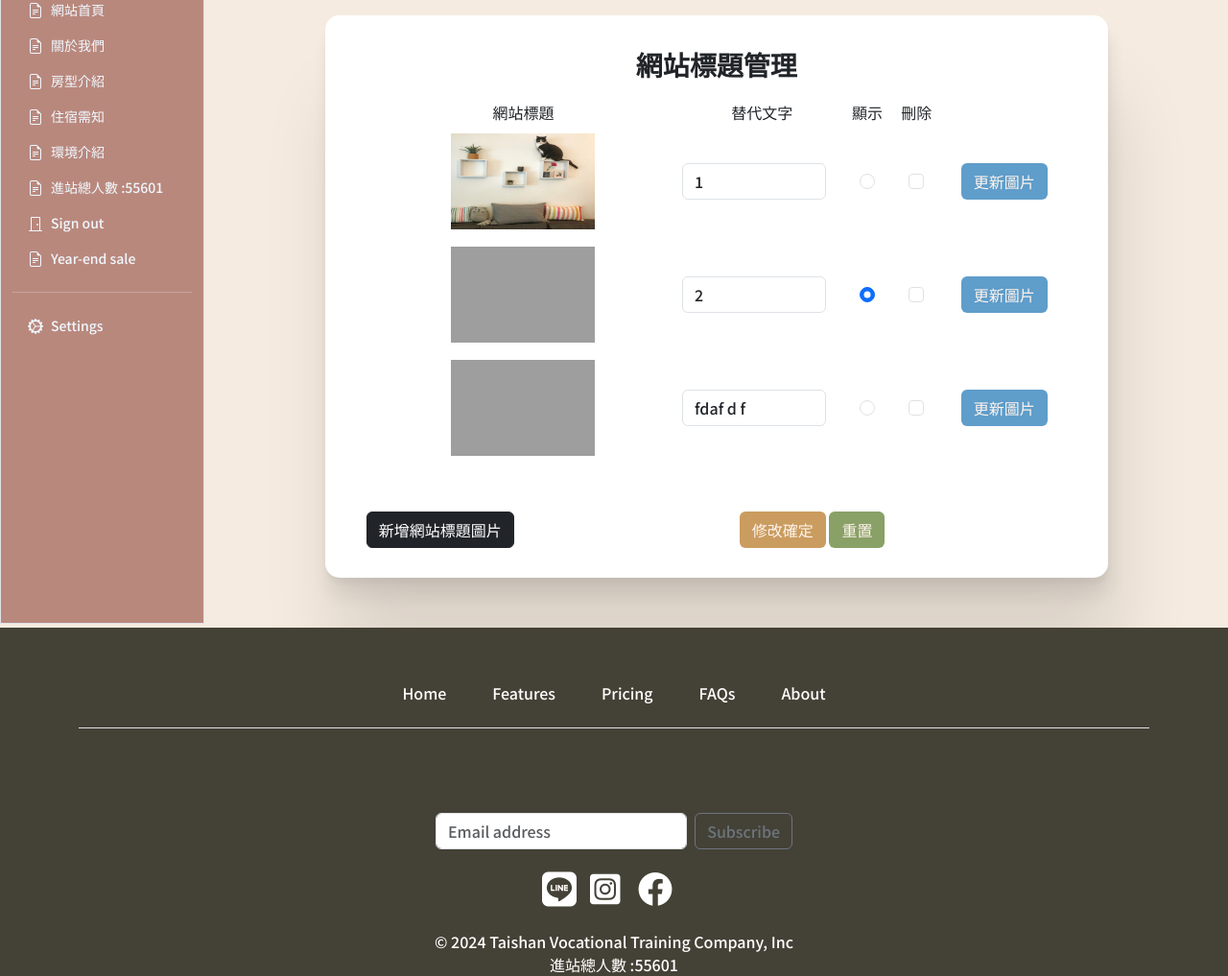
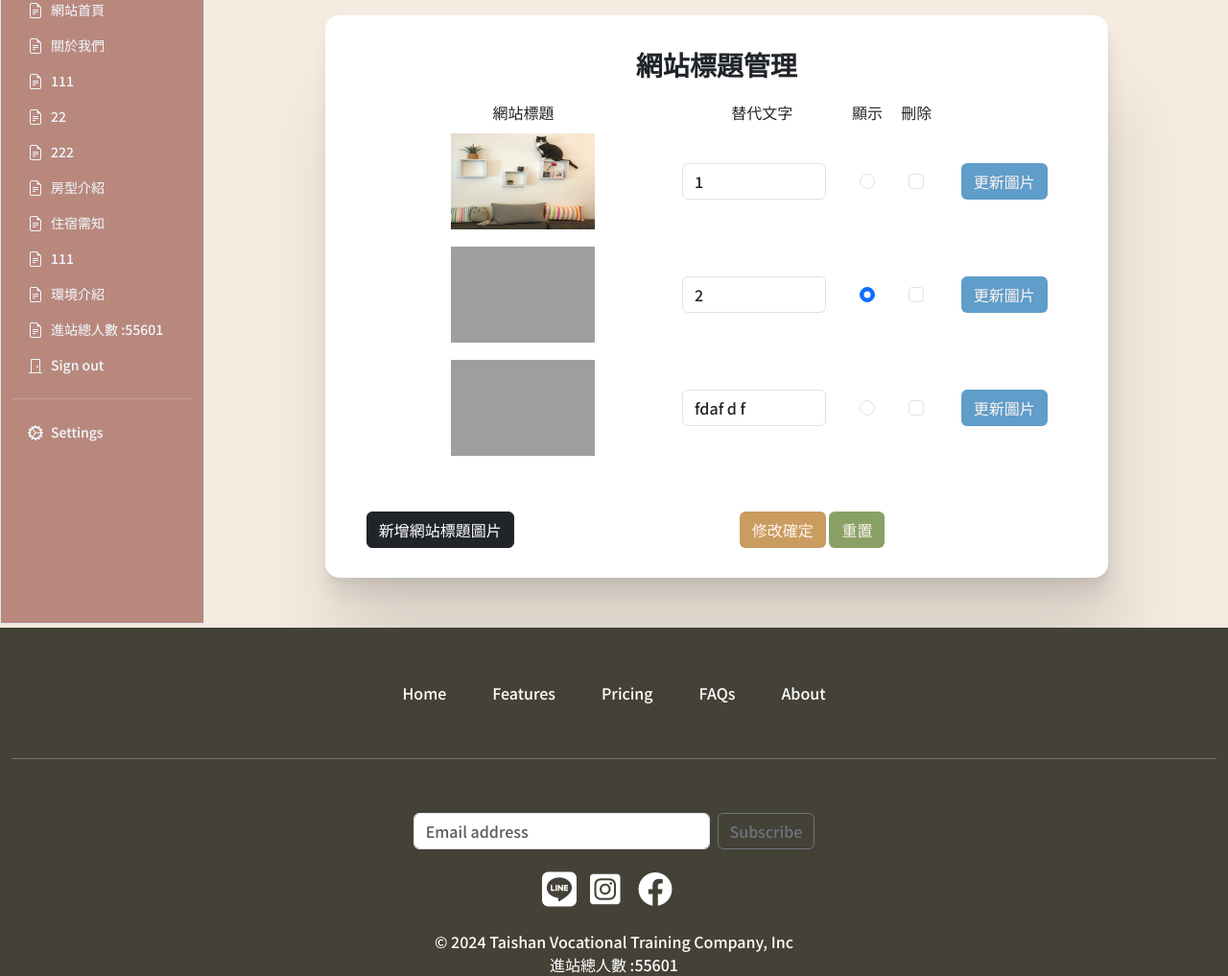
Before and after one commit to weii917/hw_FullEnd_PHP, a PHP site: page /test/back.php in a window 1280 px wide. Shown: the part 598-1615 px from the top of the page at 96% size. Run offline with PHP 8.4, Linux system fonts and the light colour scheme; the visitor is signed in with stand-in values (Sample User, id 1); data comes from the database, SQL or seed files in the repository; some libraries are stand-ins or nearby versions; grey boxes are pictures that could not be loaded.

Commit message:
修改版面

```diff
--- a/back.php
+++ b/back.php
@@ -394,7 +394,7 @@ if (!isset($_SESSION['login'])) {
                 <!-- <span class="t botli">主選單區</span> -->
                 <!-- 撈出menu_id為零=>主選單並且sh=>顯示1 -->
                 <?php
-                $mainmu = $Menu->all(['sh' => 1, 'menu_id' => 0]);
+                $mainmu = $Menu->all(['sh' => 1]);
                 foreach ($mainmu as $main) {
                 ?>
                   <li class="nav-item">
@@ -405,21 +405,6 @@ if (!isset($_SESSION['login'])) {
                       </svg>
                       <?= $main['text']; ?>
 
-                      <!-- <?php
-
-                            if ($Menu->count(['menu_id' => $main['id']]) > 0) {
-                              echo "<div>";
-                              $subs = $Menu->all(['menu_id' => $main['id']]);
-                              foreach ($subs as $sub) {
-                                echo "<a href='{$sub['href']}'>";
-                                echo "<div class='mainmu2'>";
-                                echo $sub['text'];
-                                echo "</div>";
-                                echo "</a>";
-                              }
-                              echo "</div>";
-                            }
-                            ?> -->
 
                     </a>
                   </li>
@@ -444,14 +429,14 @@ if (!isset($_SESSION['login'])) {
                   Sign out
                 </a>
               </li>
-              <li class="nav-item">
+              <!-- <li class="nav-item">
                 <a class="nav-link d-flex align-items-center gap-2" href="#">
                   <svg class="bi">
                     <use xlink:href="#file-earmark-text" />
                   </svg>
                   Year-end sale
                 </a>
-              </li>
+              </li> -->
             </ul>
 
             <hr class="my-3">
@@ -497,42 +482,45 @@ if (!isset($_SESSION['login'])) {
   </div>
 
   <div class="container-fluid my-footer">
-    <div class="container">
-      <footer class="">
-        <ul class="nav justify-content-center border-bottom pb-3 mb-5 p-5">
-          <li class="nav-item"><a href="./index.php" class="nav-link px-4 text-white">Home</a></li>
-          <li class="nav-item"><a href="./index.php" class="nav-link px-4 text-white">Features</a></li>
-          <li class="nav-item"><a href="./index.php" class="nav-link px-4 text-white">Pricing</a></li>
-          <li class="nav-item"><a href="./index.php" class="nav-link px-4 text-white">FAQs</a></li>
-          <li class="nav-item"><a href="./index.php" class="nav-link px-4 text-white">About</a></li>
+    <div class="row">
+      <footer class="col">
+        <ul class="mx-auto col-12 col-sm-8 col-lg-6  nav justify-content-center  mb-5 mt-5">
+          <li class="nav-item"><a href="../index.php" class="nav-link px-4 text-white">Home</a></li>
+          <li class="nav-item"><a href="../index.php#item-4-img" class="nav-link px-4 text-white">Features</a></li>
+          <li class="nav-item"><a href="../index.php#item-2-room" class="nav-link px-4 text-white">Pricing</a></li>
+          <li class="nav-item"><a href="../index.php#item-5-news" class="nav-link px-4 text-white">FAQs</a></li>
+          <li class="nav-item"><a href="../index.php#item-3-contact" class="nav-link px-4 text-white">About</a></li>
         </ul>
-
-        <div class=" col-4 mx-auto">
+        <hr>
+        <div class="col-12 col-sm-4  mx-auto">
           <p class=" text-white"><?= $Bottom->find(2)['bottom']; ?><br><?= $Bottom->find(3)['bottom']; ?></p>
 
         </div>
 
-        <div class="mx-auto col-4 d-flex flex-column flex-sm-row w-10 gap-2">
+        <div class="mx-auto col-12 col-sm-4 d-flex flex-column flex-sm-row w-10 gap-2">
           <label for="newsletter1" class="visually-hidden">Email address</label>
           <input id="newsletter1" type="text" class="form-control" placeholder="Email address">
           <button class="btn btn-outline-secondary" type="button">Subscribe</button>
         </div>
-        <ul class="nav justify-content-center  pb-3 mt-4">
+        <ul class="mx-auto col-12 col-sm-4 nav justify-content-center  pb-3 mt-4">
           <li><a style="color:white" href="#"><i style="font-size:36px;  width:50px; height:24px;" class="fa-brands fa-line"></i></a></li>
           <li><a style="color:white" href="#"><i style="font-size:36px;  width:50px; height:24px;" class="fa-brands fa-square-instagram"></i></a></li>
           <li><a style="color:white" href="#"><i style="font-size:36px;  width:50px; height:24px;" class="fa-brands fa-facebook"></i></a></li>
         </ul>
-        <div class="mt-2 text-center text-white">&copy; <?= $Bottom->find(1)['bottom']; ?><br>
+        <div class="mx-auto col-12 col-sm-4 mt-2 text-center text-white">&copy; <?= $Bottom->find(1)['bottom']; ?><br>
           進站總人數 :<?= $Total->find(1)['total']; ?>
         </div>
 
 
       </footer>
     </div>
-    <script src="../assets/dist/js/bootstrap.bundle.min.js"></script>
+    <!-- <span class="t col" style="line-height:123px;"><?= $Bottom->find(1)['bottom']; ?></span>
+		<span class="t col">進站總人數 :<?= $Total->find(1)['total']; ?> </span> -->
+  </div>
+  <script src="../assets/dist/js/bootstrap.bundle.min.js"></script>
 
-    <script src="https://cdn.jsdelivr.net/npm/chart.js@4.3.2/dist/chart.umd.js" integrity="sha384-eI7PSr3L1XLISH8JdDII5YN/njoSsxfbrkCTnJrzXt+ENP5MOVBxD+l6sEG4zoLp" crossorigin="anonymous"></script>
-    <script src="./plugin/js/dashboard.js"></script>
+  <script src="https://cdn.jsdelivr.net/npm/chart.js@4.3.2/dist/chart.umd.js" integrity="sha384-eI7PSr3L1XLISH8JdDII5YN/njoSsxfbrkCTnJrzXt+ENP5MOVBxD+l6sEG4zoLp" crossorigin="anonymous"></script>
+  <script src="./plugin/js/dashboard.js"></script>
 </body>
 
 </html>
--- a/back/bottom.php
+++ b/back/bottom.php
@@ -7,7 +7,7 @@
                     <tr>
                         <td width="50%">頁尾版權資料</td>
                         <td width="50%">
-                            <input class="form-control" type="text" name="bottom" value="<?= $Bottom->find(1)['bottom']; ?>">
+                            <input class="form-control" type="text" name="bottom[]" value="<?= $Bottom->find(1)['bottom']; ?>">
                             <input type="hidden" name="table" value="<?= $do; ?>">
 
                         </td>
@@ -15,7 +15,7 @@
                     <tr>
                         <td width="50%">地址</td>
                         <td width="50%">
-                            <input class="form-control" type="text" name="bottom" value="<?= $Bottom->find(2)['bottom']; ?>">
+                            <input class="form-control" type="text" name="bottom[]" value="<?= $Bottom->find(2)['bottom']; ?>">
                             <input type="hidden" name="table" value="<?= $do; ?>">
 
                         </td>
@@ -23,7 +23,7 @@
                     <tr>
                         <td width="50%">電話</td>
                         <td width="50%">
-                            <input class="form-control" type="text" name="bottom" value="<?= $Bottom->find(3)['bottom']; ?>">
+                            <input class="form-control" type="text" name="bottom[]" value="<?= $Bottom->find(3)['bottom']; ?>">
                             <input type="hidden" name="table" value="<?= $do; ?>">
 
                         </td>
--- a/back/menu.php
+++ b/back/menu.php
@@ -16,7 +16,7 @@
                     <!-- 'menu_id'=0是主選單 -->
                     <?php
 
-                    $rows = $DB->all(['menu_id' => 0]);
+                    $rows = $DB->all();
                     foreach ($rows as $row) {
                     ?>
                         <tr>
@@ -26,8 +26,6 @@
                             <td>
                                 <input class="form-control" type="text" name="href[]" value="<?= $row['href']; ?>">
                             </td>
-                            <!-- count計算次選單的menu_id有幾個等於主選單的id，就知道此主選單有多少次選單 -->
-                            <!-- <td><?= $Menu->count(['menu_id' => $row['id']]); ?></td> -->
                             <td>
                                 <input class="form-check-input" type="checkbox" name="sh[]" value="<?= $row['id']; ?>" <?= ($row['sh'] == 1) ? 'checked' : ''; ?>>
                             </td>
```
Also changed, not shown: api/edit_info.php (+29 -7 lines), front/book.php (+13 -13 lines), front/login.php (+13 -13 lines), index.php (+7 -7 lines).
